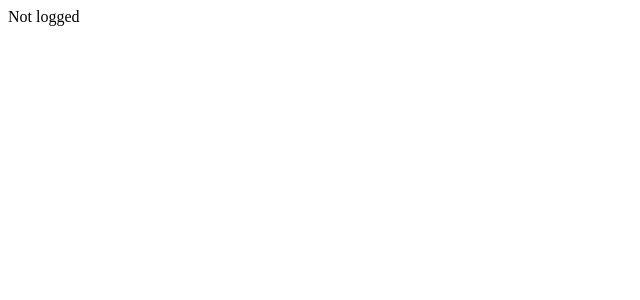
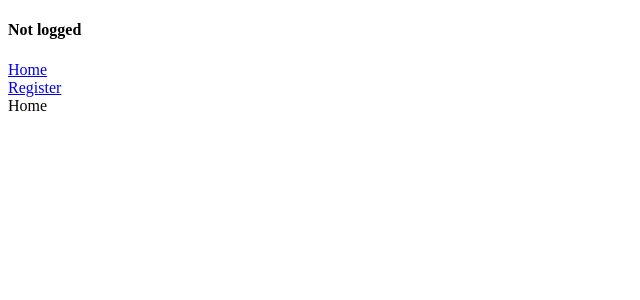
Before and after one commit to mateooosh/piccy, a React (Create React App) app: page /1 in a window 1280 px wide. Shown: the top 300 px of the page, without its empty margins (0-640 px from the left). Built offline with nearby package versions, Linux system fonts and the light colour scheme.

Commit message:
implemented simple navigation using react router

```diff
--- a/src/App.js
+++ b/src/App.js
@@ -1,5 +1,5 @@
-import logo from './logo.svg';
 import {useSelector, useStore} from "react-redux";
+import Navigation from "./Navigation/Navigation";
 
 export default function App() {
   const store = useStore();
@@ -15,10 +15,12 @@ export default function App() {
 
   }
 
-  const a = 'sad';
   return (
-    <div className="App" onClick={onClick}>
-      {logged ? 'Logged' : 'Not logged'}
+    <div className="App">
+      <h4 onClick={onClick}>
+        {logged ? 'Logged' : 'Not logged'}
+      </h4>
+      <Navigation/>
     </div>
   );
 }
--- /dev/null
+++ b/src/Navigation/Navigation.js
@@ -0,0 +1,27 @@
+import {
+  BrowserRouter as Router,
+  Switch,
+  Route,
+  Link
+} from "react-router-dom";
+
+export default function Navigation() {
+  return(
+    <Router>
+      <div>
+        <Link to="/">Home</Link>
+      </div>
+      <div>
+        <Link to="register">Register</Link>
+      </div>
+      <Switch>
+        <Route path="/register">
+          <div>Register</div>
+        </Route>
+        <Route path="/">
+          <div>Home</div>
+        </Route>
+      </Switch>
+    </Router>
+  )
+}
```
